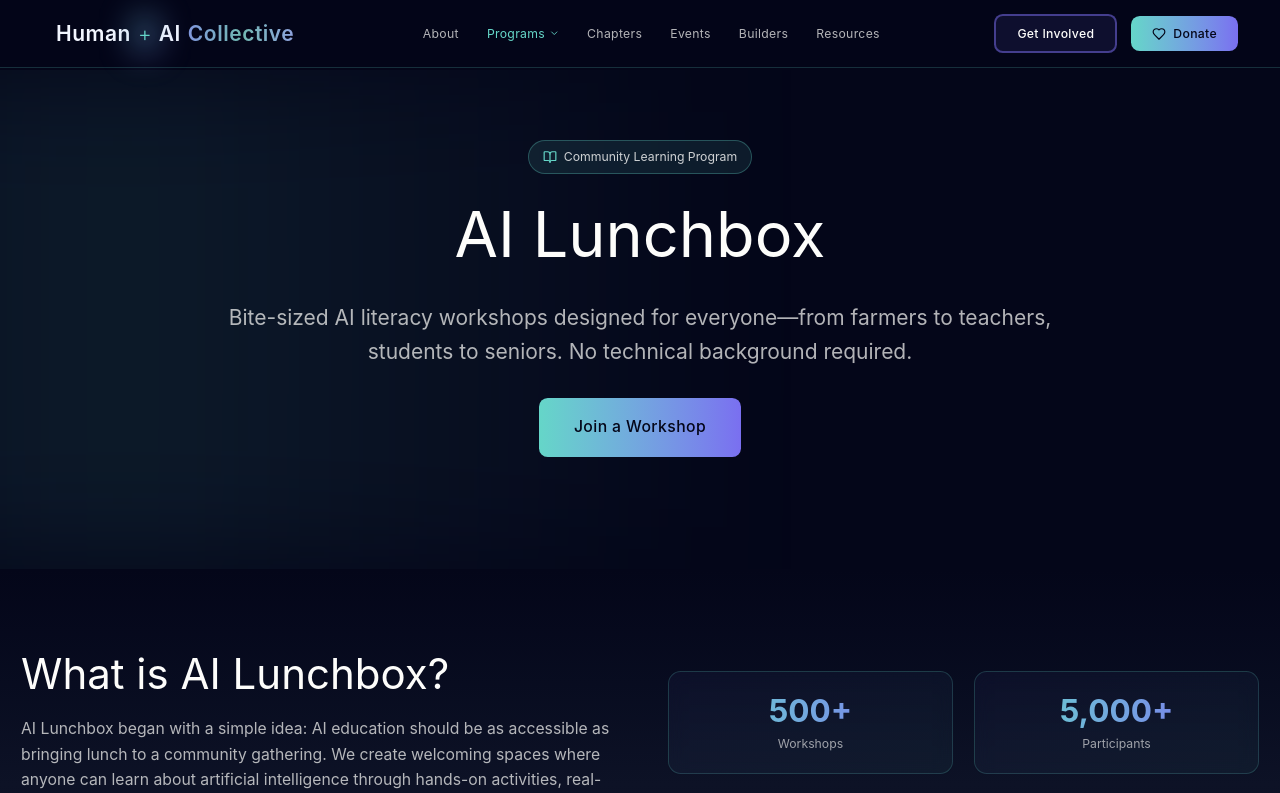
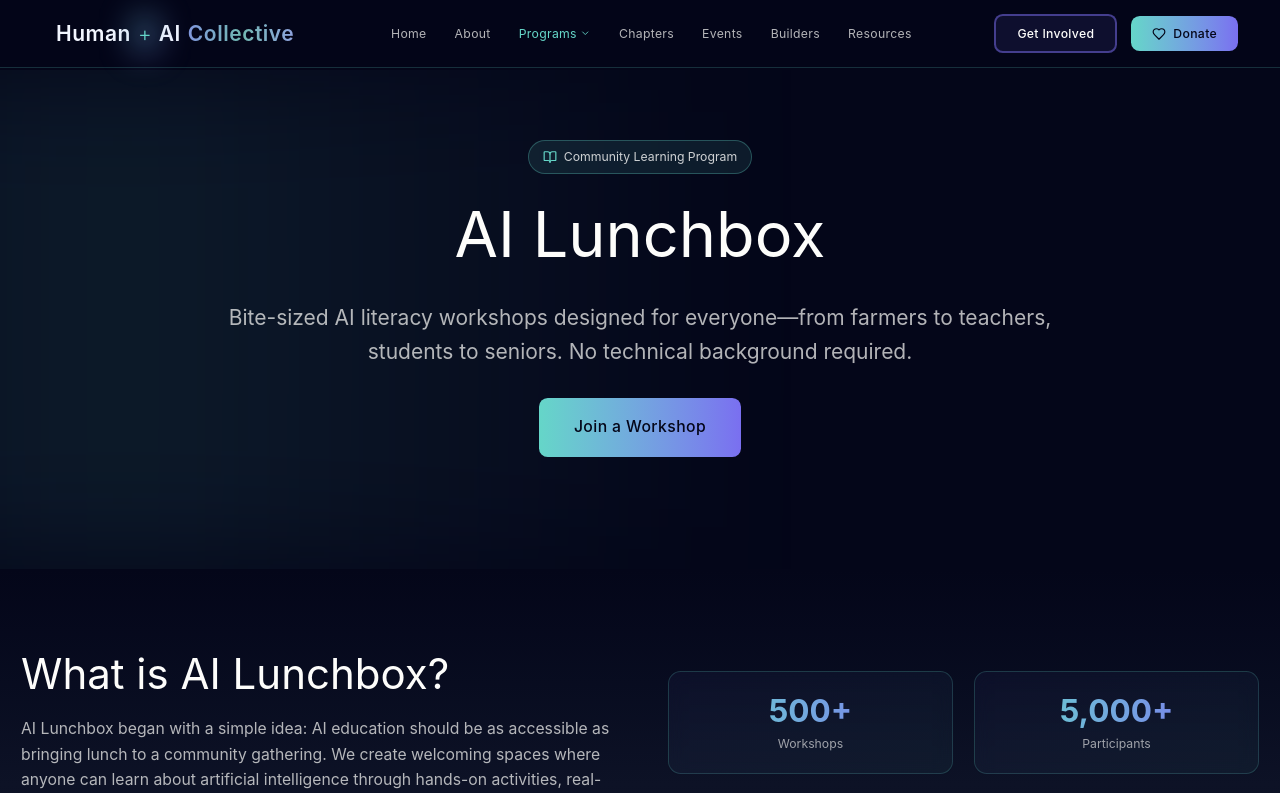
Before and after one commit to creaveos-alt/human-collective-platform, a React (Vite) app: page /ai-lunchbox in a window 1280 px wide. Shown: the top 793 px of the page. Built offline with nearby package versions, Linux system fonts and the light colour scheme.

Commit message:
Add home link to header navigation

```diff
--- a/src/components/SharedLayout.tsx
+++ b/src/components/SharedLayout.tsx
@@ -49,6 +49,16 @@ function Header({ mobileMenuOpen, setMobileMenuOpen, programsOpen, setProgramsOp
 
           {/* Desktop Navigation */}
           <nav className="hidden lg:flex items-center gap-8">
+            <Link
+              to="/"
+              className={`text-sm tracking-wide transition-all duration-400 ${
+                currentPath === '/'
+                  ? 'text-[#65D6C8]'
+                  : 'text-[#FDFDFB]/70 hover:text-[#65D6C8]'
+              }`}
+            >
+              Home
+            </Link>
             <Link
               to="/about"
               className={`text-sm tracking-wide transition-all duration-400 ${
@@ -194,6 +204,13 @@ function Header({ mobileMenuOpen, setMobileMenuOpen, programsOpen, setProgramsOp
               className="lg:hidden mt-4 pt-4 border-t border-[#65D6C8]/20"
             >
               <nav className="flex flex-col gap-4">
+                <Link
+                  to="/"
+                  onClick={() => setMobileMenuOpen(false)}
+                  className="text-[#FDFDFB]/80 hover:text-[#65D6C8] transition-all"
+                >
+                  Home
+                </Link>
                 <Link
                   to="/about"
                   onClick={() => setMobileMenuOpen(false)}
```
